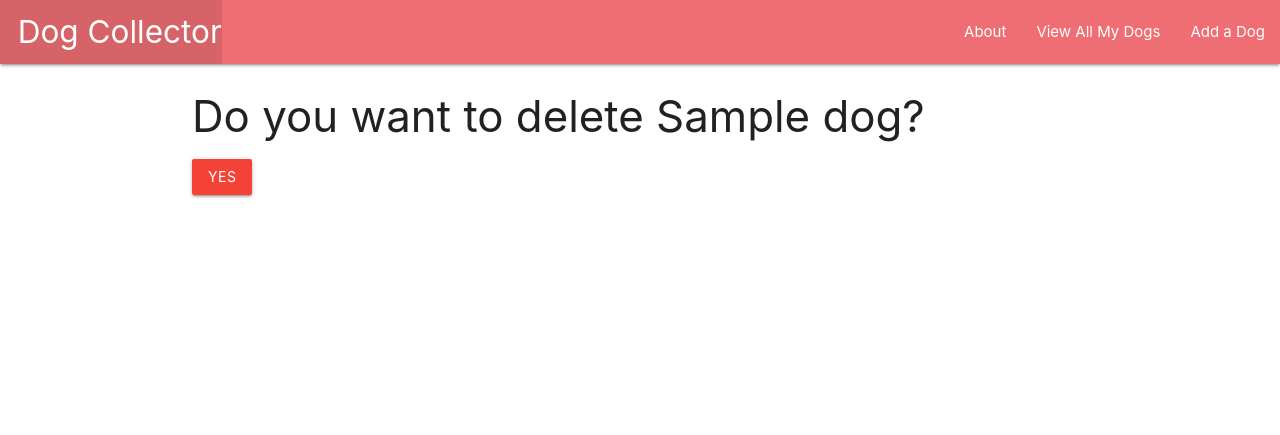
After one commit to platosw/dog-collector, a Django app: page /dogs/1/delete in a window 1280 px wide. The commit adds this page. Shown: the top 435 px of the page. Run offline with Django 3.2, Linux system fonts and the light colour scheme; tables that the repository leaves empty hold one stand-in row (values such as "Sample post").

Commit message:
wip: initialize update and delete abilities

```diff
--- a/main_app/templates/dogs/detail.html
+++ b/main_app/templates/dogs/detail.html
@@ -17,6 +17,10 @@
         <p>Age: Puppy</p>
         {% endif %}
     </div>
+    <div class="card-action">
+        <a href="{% url 'dogs_update' dog.id %}">Edit</a>
+        <a href="{% url 'dogs_delete' dog.id %}">Delete</a>
+    </div>
 </div>
 
 {% endblock %}
--- /dev/null
+++ b/main_app/templates/main_app/dog_confirm_delete.html
@@ -0,0 +1,11 @@
+{% extends 'base.html' %}
+
+{% block content %}
+
+<h3>Do you want to delete {{ dog.name }}?</h3>
+
+<form action="" method="delete">
+    <input class="btn red" type="submit" value="YES">
+</form>
+
+{% endblock %}
--- a/main_app/urls.py
+++ b/main_app/urls.py
@@ -10,4 +10,6 @@ urlpatterns = [
     # path('dogs/<int:dog_id>/', views.dogs_detail, name='detail'),
     path('dogs/<int:pk>/', views.DogDetail.as_view(), name='detail'),
     path('dogs/create/', views.DogCreate.as_view(), name='dogs_create'),
+    path('dogs/<int:pk>/update', views.DogUpdate.as_view(), name='dogs_update'),
+    path('dogs/<int:pk>/delete', views.DogDelete.as_view(), name='dogs_delete'),
 ]
--- a/main_app/views.py
+++ b/main_app/views.py
@@ -1,7 +1,7 @@
 from django.shortcuts import render
 from django.views.generic import ListView
 from django.views.generic.detail import DetailView
-from django.views.generic.edit import CreateView
+from django.views.generic.edit import CreateView, UpdateView, DeleteView
 # from django.http import HttpResponse
 from .models import Dog
 
@@ -55,3 +55,12 @@ class DogCreate(CreateView):
     model = Dog
     fields = '__all__'
     # success_url = '/dogs/'
+
+class DogUpdate(UpdateView):
+    model = Dog
+    # fields = ('breed', 'gender', 'description', 'age')
+    fields = '__all__'
+
+class DogDelete(DeleteView):
+    model = Dog
+    success_url = '/dogs/'
```
Also changed, not shown: main_app/models.py (line endings or trailing spaces).
